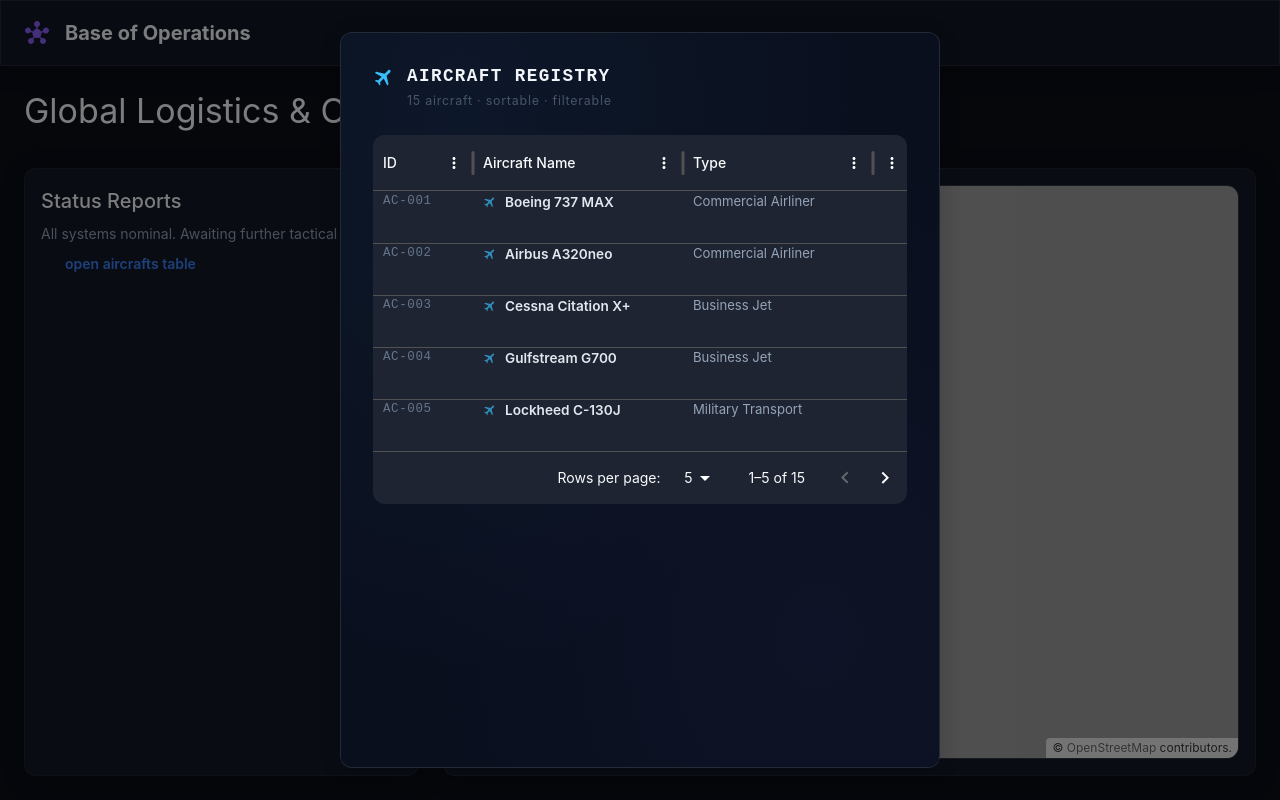
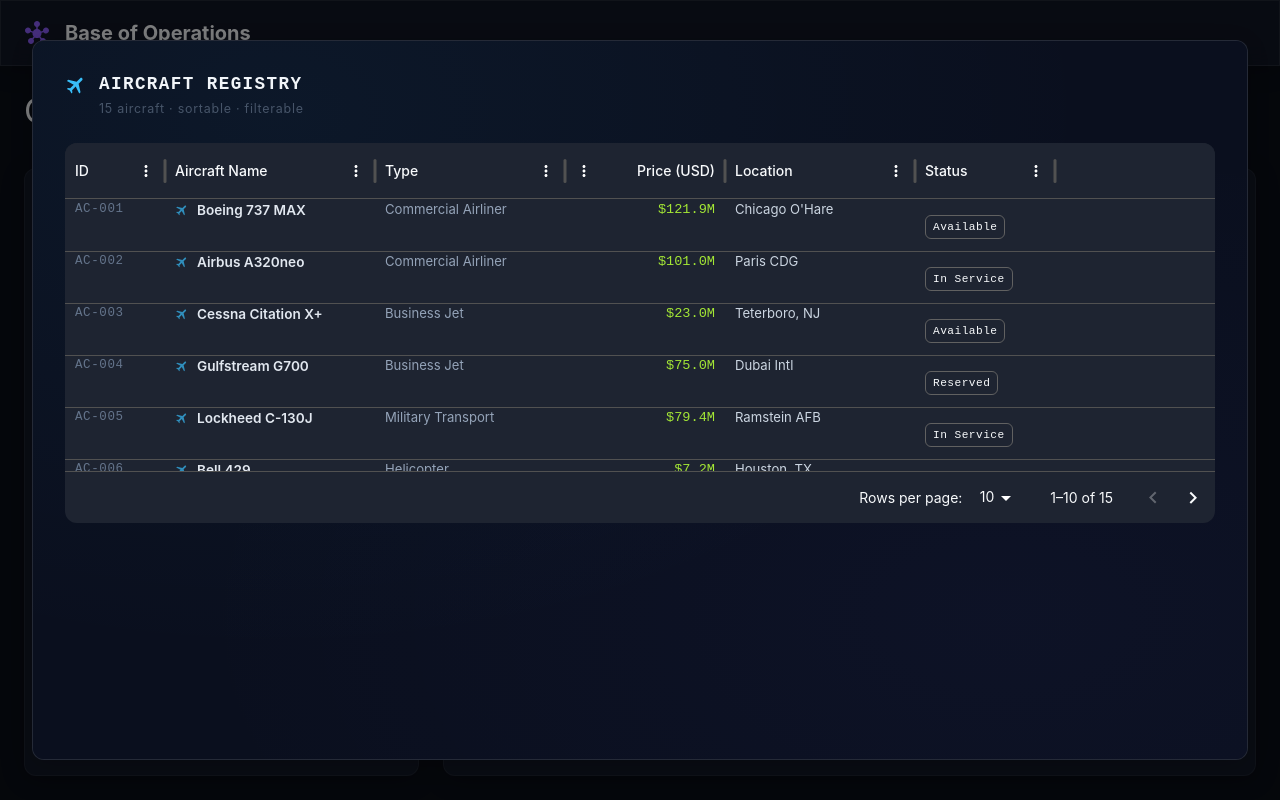
Before and after one commit to opening-drill/frontend, a React (Vite) app: page / in a window 1280 px wide. Both pictures are taken after a click on the button "open aircrafts table". Built offline with nearby package versions, Linux system fonts and the light colour scheme.

Commit message:
change table size

```diff
--- a/src/features/alerts/AlertsApp.tsx
+++ b/src/features/alerts/AlertsApp.tsx
@@ -69,8 +69,8 @@ export const AlertsApp: React.FC = () => {
               <Typography variant="body2" color="textSecondary">
                 All systems nominal. Awaiting further tactical data.
               </Typography>
-              <Button sx={{width: 'fit-content'}} onClick={() => setIsAircraftTableOpen(true)}>
-                 open aircrafts table
+              <Button sx={{ width: 'fit-content' }} onClick={() => setIsAircraftTableOpen(true)}>
+                open aircrafts table
               </Button>
             </Paper>
           </Grid>
@@ -83,8 +83,19 @@ export const AlertsApp: React.FC = () => {
           </Grid>
         </Grid>
       </Box>
-      <Dialog open={isAircraftTableOpen} onClose={() => setIsAircraftTableOpen(false)}>
-        <AircraftTable/>
+      <Dialog maxWidth={false}
+        slotProps={{
+          paper: {
+            sx: {
+              width: '95vw',
+              height: '90vh',
+              maxWidth: 'none',
+              maxHeight: 'none',
+            },
+          },
+        }}
+        open={isAircraftTableOpen} onClose={() => setIsAircraftTableOpen(false)}>
+        <AircraftTable />
       </Dialog>
     </Box>
   );
--- a/src/features/alerts/components/aircraft-table/AircraftTable.tsx
+++ b/src/features/alerts/components/aircraft-table/AircraftTable.tsx
@@ -26,12 +26,13 @@ const rows = [
 ];
 
 export default function AircraftTable() {
-  const [paginationModel, setPaginationModel] = useState({ page: 0, pageSize: 5 });
+  const [paginationModel, setPaginationModel] = useState({ page: 0, pageSize: 10 });
   const [selectedAircraft, setSelectedAircraft] = useState(null);
 
   return (
       <Box
         sx={{
+          height: "100vh",
           backgroundColor: "#0a0f1e",
           backgroundImage: "radial-gradient(ellipse at 20% 10%, rgba(56,189,248,0.05) 0%, transparent 60%), radial-gradient(ellipse at 80% 80%, rgba(99,102,241,0.04) 0%, transparent 60%)",
           p: { xs: 2, md: 4 },
@@ -62,7 +63,7 @@ export default function AircraftTable() {
         </Box>
 
         {/* Grid */}
-        <Box sx={{ height: 620, width: "100%" }}>
+        <Box sx={{ height: 380, width: "100%" }}>
           <DataGrid
             rows={rows}
             columns={config.columns}
@@ -77,25 +78,8 @@ export default function AircraftTable() {
                 quickFilterProps: { debounceMs: 300 },
               },
             }}
-            autoHeight
-            sx={{
-    border: "none",
-
-    "& .MuiDataGrid-row.Mui-selected": {
-      backgroundColor: "rgba(56,189,248,0.18)",
-    },
-
-    "& .MuiDataGrid-row.Mui-selected:hover": {
-      backgroundColor: "rgba(56,189,248,0.25)",
-    },
-
-    "& .MuiDataGrid-cell:focus, & .MuiDataGrid-cell:focus-within": {
-      outline: "none !important",
-    },
-
-    "& .MuiDataGrid-columnHeader:focus, & .MuiDataGrid-columnHeader:focus-within": {
-      outline: "none !important",
-    }}}
+            disableRowSelectionOnClick
+            sx={{ border: "none" }}
              onRowClick={(newSelection) => {
                 console.log('aa')
                 console.log(newSelection.row)
```
Also changed, not shown: 1 other file (tests, documents, lock files or other folders).
